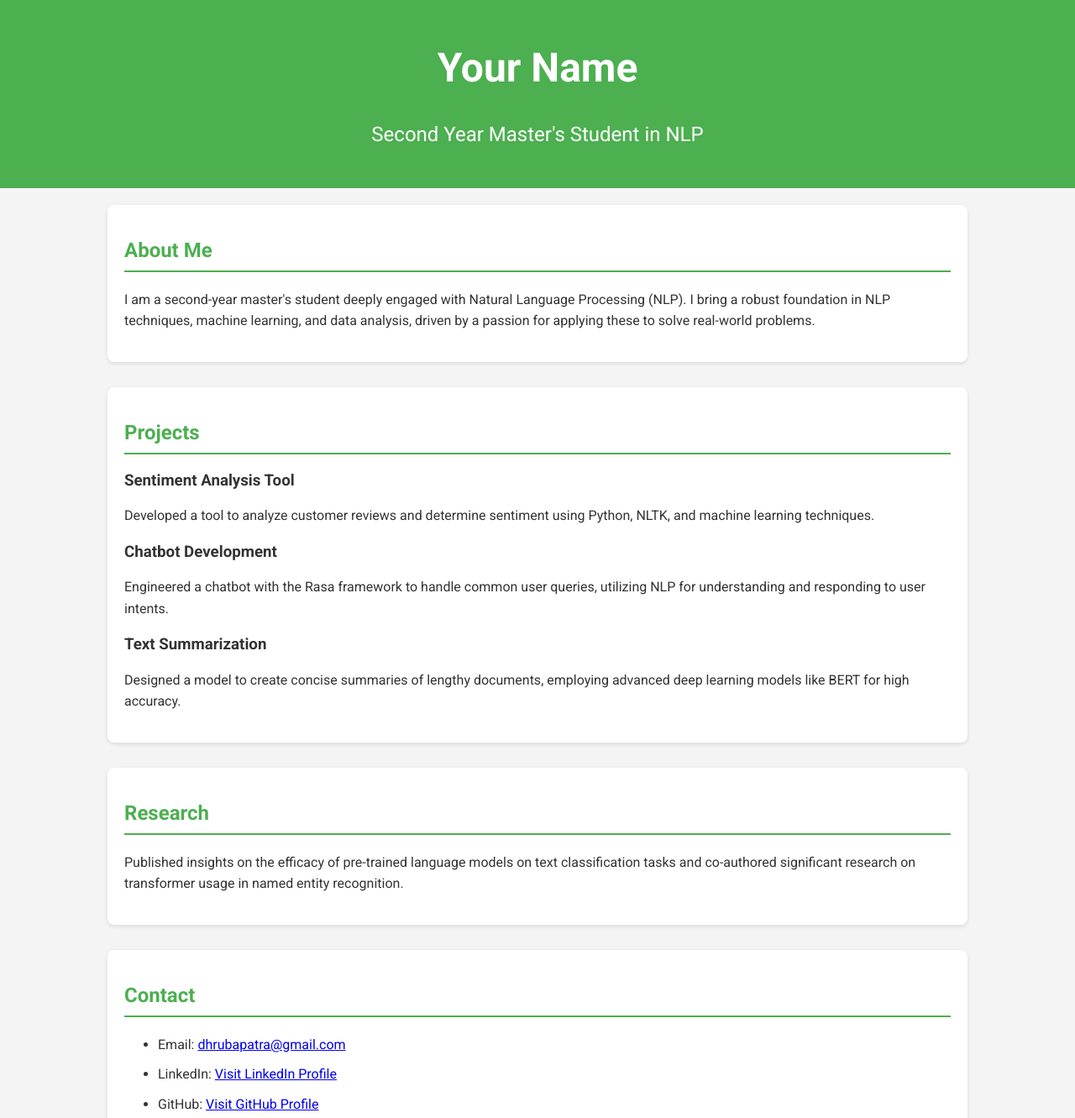
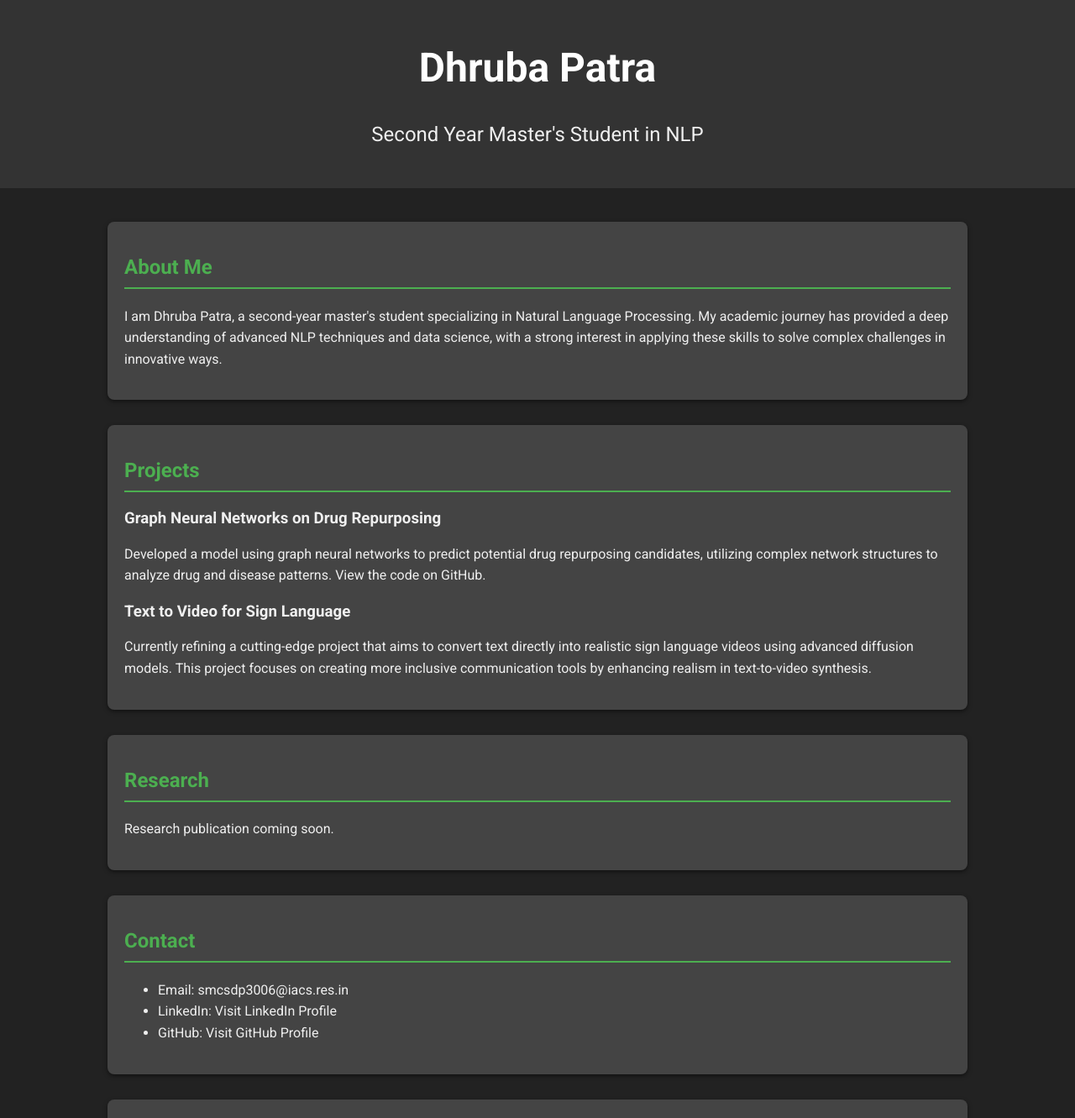
Before and after one commit to d1hr2uv/d1hr2uv.github.io, a plain HTML site: page index.html in a window 1280 px wide. Shown: the top 1331 px of the page at 84% size. Drawn offline with Linux system fonts and the light colour scheme.

Commit message:
Updated personal webpage with enhanced layout and style

```diff
--- a/index.html
+++ b/index.html
@@ -3,34 +3,36 @@
 <head>
     <meta charset="UTF-8">
     <meta name="viewport" content="width=device-width, initial-scale=1.0">
-    <title>Your Name - NLP Master's Student</title>
+    <title>Dhruba Patra - NLP Master's Student</title>
     <link href="https://fonts.googleapis.com/css2?family=Roboto:wght@400;700&display=swap" rel="stylesheet">
     <style>
         body {
             font-family: 'Roboto', sans-serif;
             margin: 0;
             padding: 0;
-            background-color: #f4f4f4;
-            color: #333;
+            background-color: #222;
+            color: #ccc;
+            text-align: center;
         }
-        .header {
-            background-color: #4CAF50;
+        header, footer {
+            background-color: #333;
             color: white;
-            text-align: center;
             padding: 20px 0;
             font-size: 24px;
         }
         .container {
             padding: 20px;
             width: 80%;
-            margin: 0 auto;
+            margin: 20px auto;
+            text-align: left;
         }
         .section {
             margin-bottom: 30px;
-            background-color: white;
+            background-color: #444;
             padding: 20px;
             border-radius: 8px;
-            box-shadow: 0 2px 5px rgba(0,0,0,0.1);
+            box-shadow: 0 2px 5px rgba(0,0,0,0.5);
+            color: #f4f4f4;
         }
         h2 {
             color: #4CAF50;
@@ -38,14 +40,16 @@
             padding-bottom: 10px;
         }
         .project-title, .research-title {
-            color: #333;
+            color: #EFEFEF;
             font-weight: 700;
         }
-        p, li {
+        p, li, a {
             line-height: 1.6;
+            color: #EFEFEF;
+            text-decoration: none;
         }
-        .contact-info li {
-            margin-bottom: 10px;
+        a:hover {
+            color: #4CAF50;
         }
         .resume-download {
             display: block;
@@ -57,10 +61,10 @@
             border-radius: 5px;
             text-align: center;
             margin-top: 10px;
+            margin-left: auto;
+            margin-right: auto;
         }
         footer {
-            text-align: center;
-            padding: 20px 0;
             font-size: 14px;
             background-color: #222;
             color: white;
@@ -68,40 +72,36 @@
     </style>
 </head>
 <body>
-    <header class="header">
-        <h1>Your Name</h1>
+    <header>
+        <h1>Dhruba Patra</h1>
         <p>Second Year Master's Student in NLP</p>
     </header>
     <main class="container">
         <section class="section">
             <h2>About Me</h2>
-            <p>I am a second-year master's student deeply engaged with Natural Language Processing (NLP). I bring a robust foundation in NLP techniques, machine learning, and data analysis, driven by a passion for applying these to solve real-world problems.</p>
+            <p>I am Dhruba Patra, a second-year master's student specializing in Natural Language Processing. My academic journey has provided a deep understanding of advanced NLP techniques and data science, with a strong interest in applying these skills to solve complex challenges in innovative ways.</p>
         </section>
         <section class="section">
             <h2>Projects</h2>
             <article>
-                <h3 class="project-title">Sentiment Analysis Tool</h3>
-                <p>Developed a tool to analyze customer reviews and determine sentiment using Python, NLTK, and machine learning techniques.</p>
+                <h3 class="project-title">Graph Neural Networks on Drug Repurposing</h3>
+                <p>Developed a model using graph neural networks to predict potential drug repurposing candidates, utilizing complex network structures to analyze drug and disease patterns. View the code on <a href="https://github.com/MLlab4CS/DeepGLSTM">GitHub</a>.</p>
             </article>
             <article>
-                <h3 class="project-title">Chatbot Development</h3>
-                <p>Engineered a chatbot with the Rasa framework to handle common user queries, utilizing NLP for understanding and responding to user intents.</p>
-            </article>
-            <article>
-                <h3 class="project-title">Text Summarization</h3>
-                <p>Designed a model to create concise summaries of lengthy documents, employing advanced deep learning models like BERT for high accuracy.</p>
+                <h3 class="project-title">Text to Video for Sign Language</h3>
+                <p>Currently refining a cutting-edge project that aims to convert text directly into realistic sign language videos using advanced diffusion models. This project focuses on creating more inclusive communication tools by enhancing realism in text-to-video synthesis.</p>
             </article>
         </section>
         <section class="section">
             <h2>Research</h2>
-            <p>Published insights on the efficacy of pre-trained language models on text classification tasks and co-authored significant research on transformer usage in named entity recognition.</p>
+            <p>Research publication coming soon.</p>
         </section>
         <section class="section">
             <h2>Contact</h2>
             <ul class="contact-info">
-                <li>Email: <a href="mailto:dhrubapatra1611@gmail.com">dhrubapatra@gmail.com</a></li>
-                <li>LinkedIn: <a href="https://www.linkedin.com/in/dhrubapatra">Visit LinkedIn Profile</a></li>
-                <li>GitHub: <a href="https://github.com/d1ru2uv">Visit GitHub Profile</a></li>
+                <li>Email: <a href="mailto:smcsdp3006@iacs.res.in">smcsdp3006@iacs.res.in</a></li>
+                <li>LinkedIn: <a href="https://www.linkedin.com/in/yourprofile">Visit LinkedIn Profile</a></li>
+                <li>GitHub: <a href="https://github.com/d1hr2uv">Visit GitHub Profile</a></li>
             </ul>
         </section>
         <section class="section">
@@ -110,7 +110,7 @@
         </section>
     </main>
     <footer>
-        <p>&copy; 2024 by Your Name. All rights reserved.</p>
+        <p>&copy; 2024 by Dhruba Patra. All rights reserved.</p>
     </footer>
 </body>
 </html>
```
